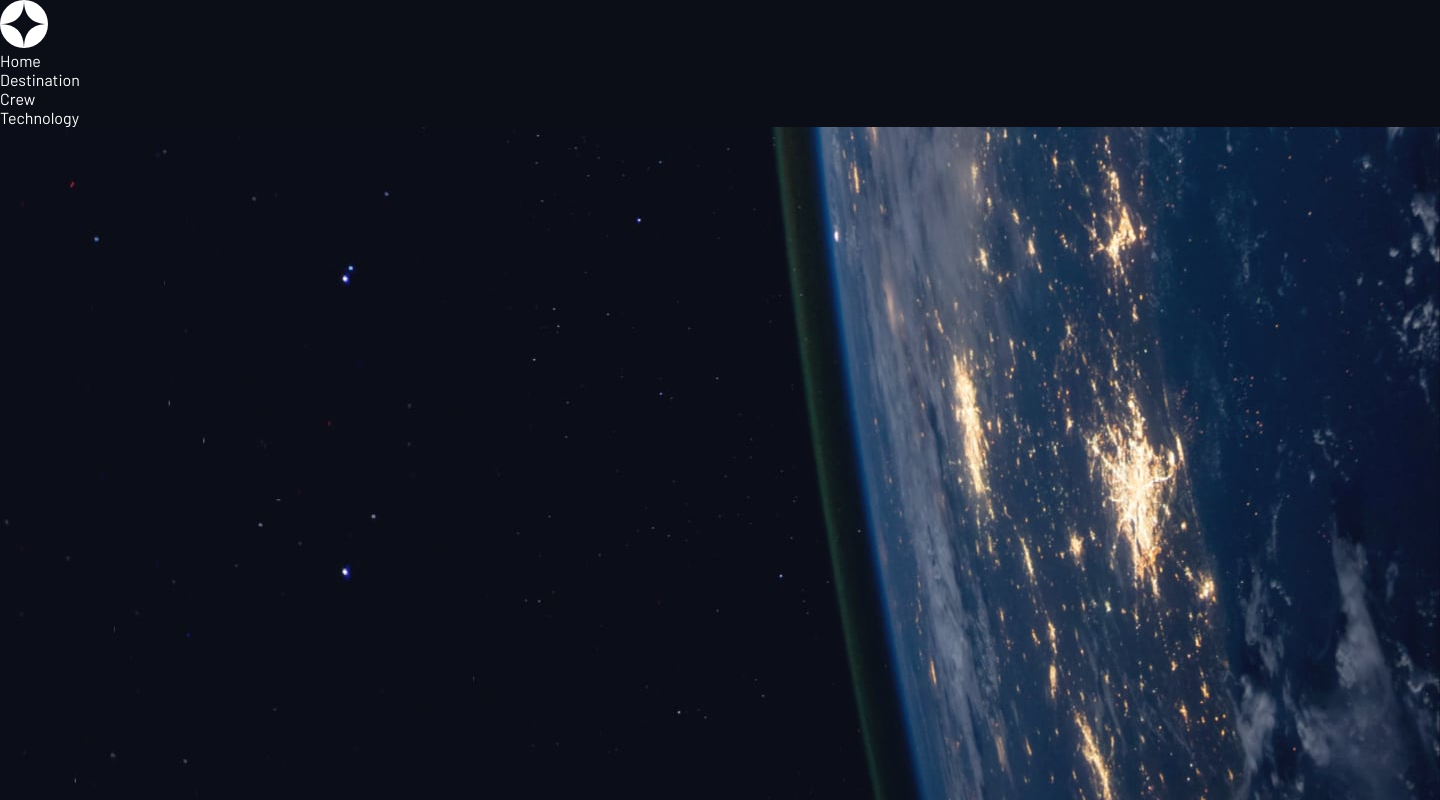
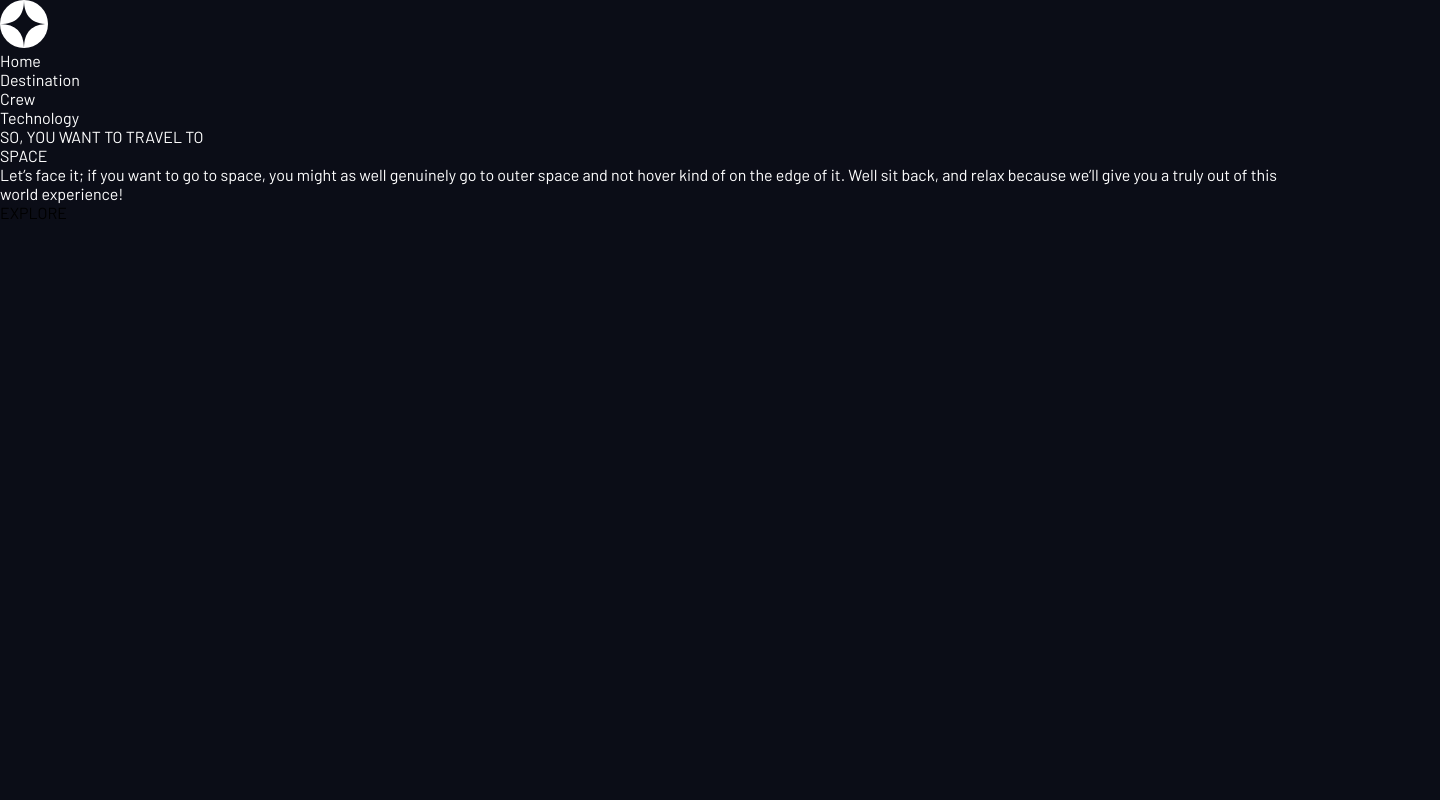
Before and after one commit to aminetiouk/space-tourism-website, a React (Vite) app: page / in a window 1280 px wide. Shown: the top 800 px of the page, 1440 px wide, since content can reach past the window. Built offline with nearby package versions, Linux system fonts and the light colour scheme; a web font is replaced by a local one.

Commit message:
refactor(home): clean up background image and structure

```diff
--- a/src/components/Home.jsx
+++ b/src/components/Home.jsx
@@ -1,9 +1,8 @@
-import { Link } from 'react-router-dom';
-import background from 'src/assets/home/background-home-desktop.jpg';
+import { Link } from "react-router-dom";
+
 export default function Home() {
   return (
-    <div className='home'>
-      <img src={background} alt="background" className="home-background" />
+    <div className="home">
       <div className="hero">
         <section className="hero-text">
           <p>SO, YOU WANT TO TRAVEL TO</p>
```
